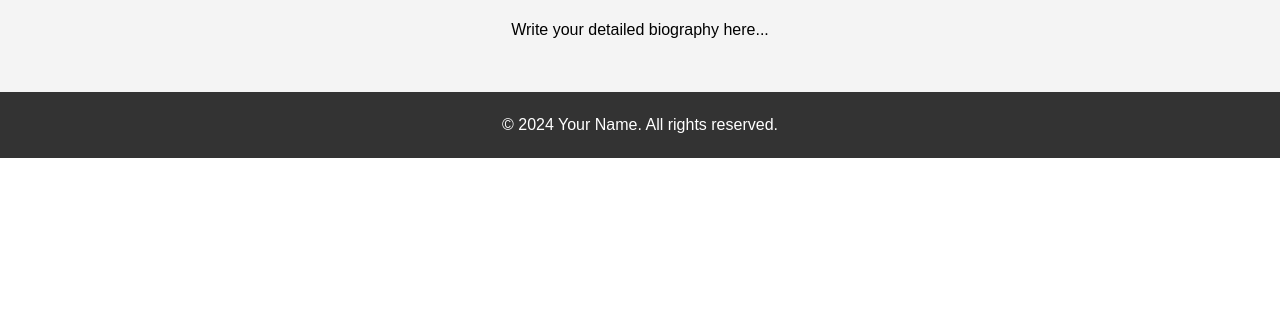
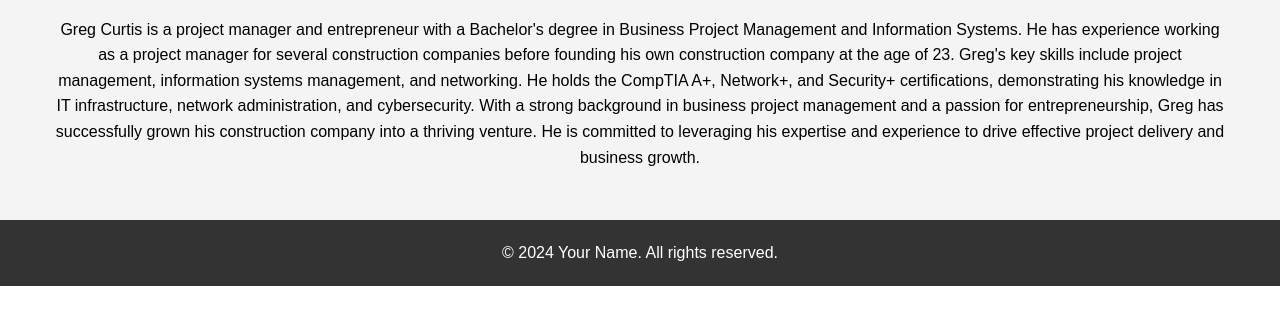
Before and after one commit to dublite/my-website, a plain HTML site: page bio.html in a window 1280 px wide. Shown: the part 183-508 px from the top of the page. Drawn offline with Linux system fonts and the light colour scheme.

Commit message:
Update bio.html

```diff
--- a/bio.html
+++ b/bio.html
@@ -22,7 +22,9 @@
         <section id="bio">
             <h1>About Me</h1>
             <img src="profile.jpg" alt="Your Profile Picture">
-            <p>Write your detailed biography here...</p>
+            <p>Greg Curtis is a project manager and entrepreneur with a Bachelor's degree in Business Project Management and Information Systems. He has experience working as a project manager for several construction companies before founding his own construction company at the age of 23.
+            Greg's key skills include project management, information systems management, and networking. He holds the CompTIA A+, Network+, and Security+ certifications, demonstrating his knowledge in IT infrastructure, network administration, and cybersecurity.
+            With a strong background in business project management and a passion for entrepreneurship, Greg has successfully grown his construction company into a thriving venture. He is committed to leveraging his expertise and experience to drive effective project delivery and business growth.</p>
         </section>
     </main>
 
```
